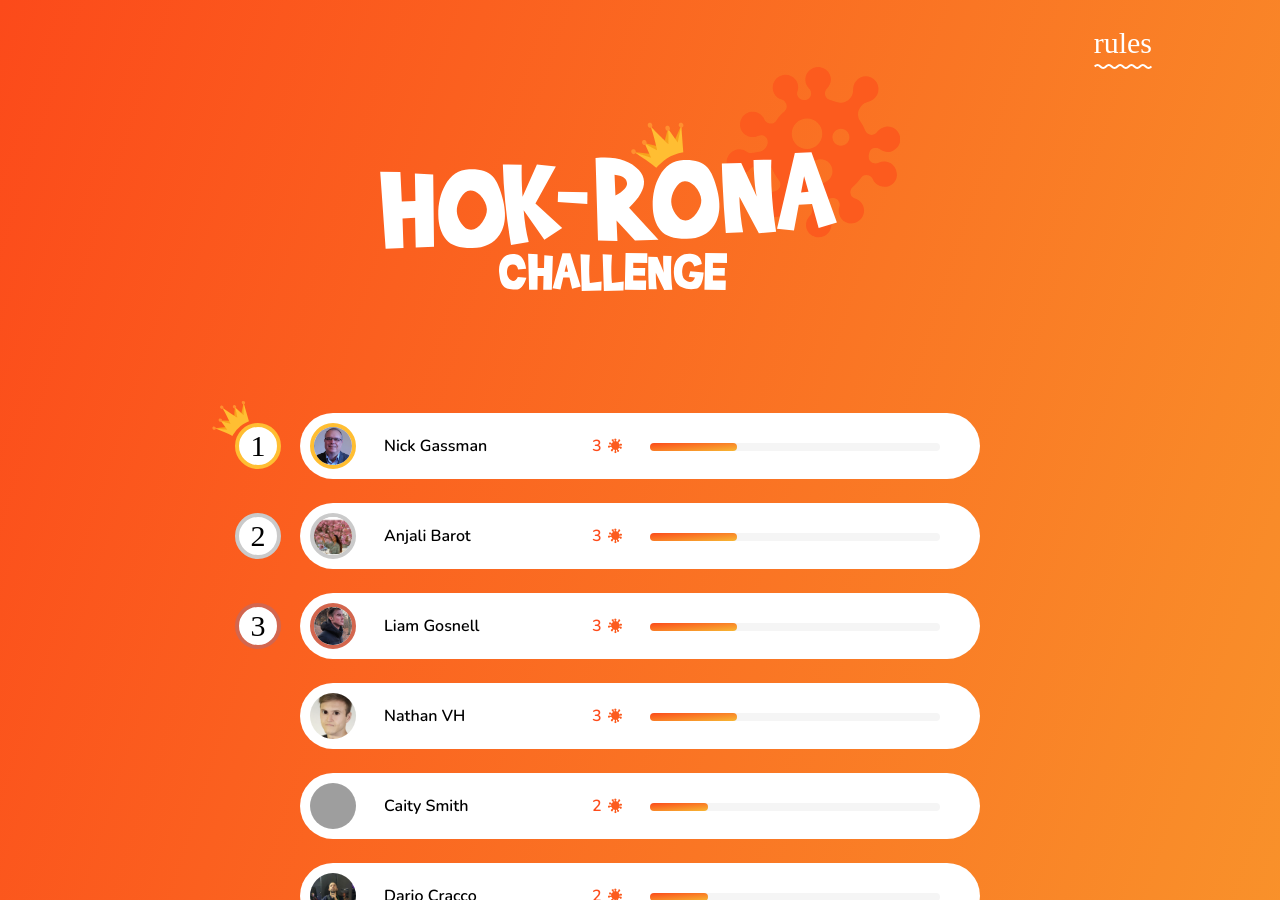
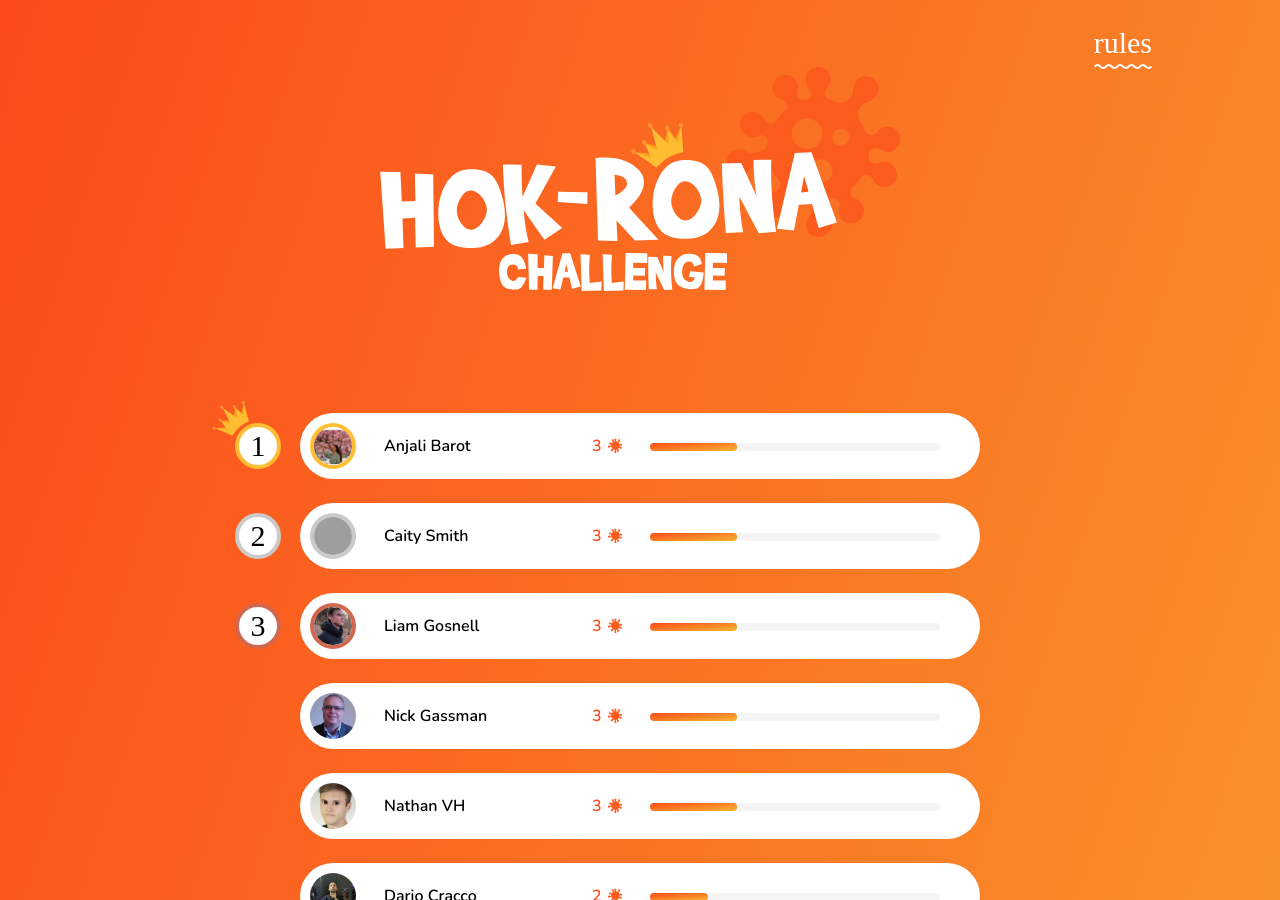
Before and after one commit to LiamGosnell/hokrona.github.io, a Jekyll site: the page built from index.html, in a window 1280 px wide and 900 px high. Built offline with Jekyll 4.4.1, drawn with Linux system fonts in a browser that asks for light colours; some web fonts are replaced; grey boxes are pictures that could not be loaded.

Commit message:
leaderboard updates

```diff
--- a/_config.yml
+++ b/_config.yml
@@ -32,21 +32,21 @@ navigation:
 
 leaderboard:
   people:
+    - name: Anjali Barot
+      score: 3
+      image: ../assets/img/people/ab-image.png
+    - name: Caity Smith
+      score: 3
+      image: ../assets/img/people/cs-image.png
+    - name: Liam Gosnell
+      score: 3
+      image: ../assets/img/people/lg-image.png
     - name: Nick Gassman
       score: 3
       image: ../assets/img/people/ng-image.png
-    - name: Anjali Barot
-      score: 3
-      image: ../assets/img/people/ab-image.png
-    - name: Liam Gosnell
-      score: 3
-      image: ../assets/img/people/lg-image.png
     - name: Nathan VH
       score: 3
       image: ../assets/img/people/nvh-image.png
-    - name: Caity Smith
-      score: 2
-      image: ../assets/img/people/cs-image.png
     - name: Dario Cracco
       score: 2
       image: ../assets/img/people/dc-image.png
```
Also changed, not shown: 2 other files.
